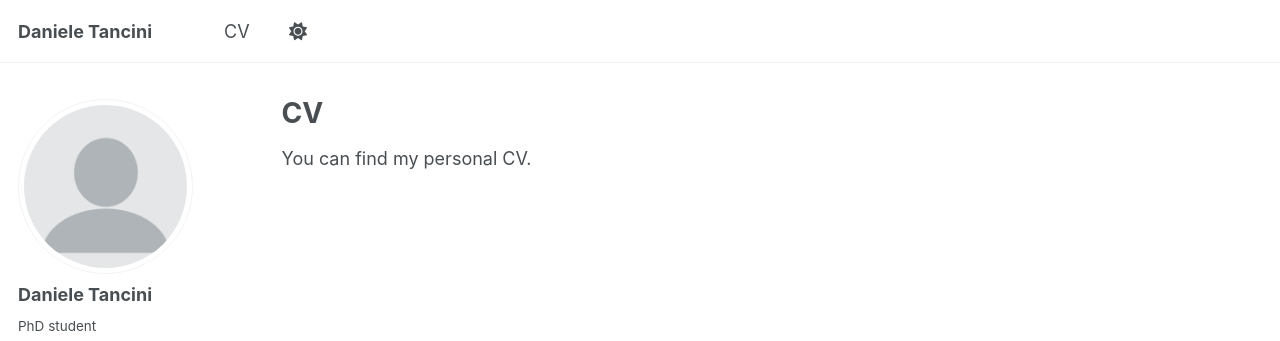
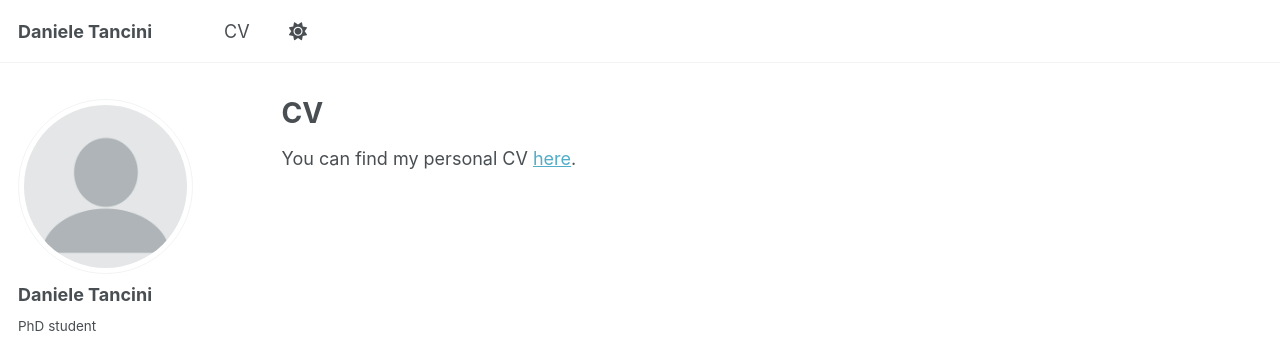
Before and after one commit to DanieleTancini/danieletancini.github.io, a Jekyll site: the page built from _pages/cv.md, in a window 1280 px wide. Shown: the top 341 px of the page. Built offline with Jekyll 4.4.1, drawn with Linux system fonts in a browser that asks for light colours; some web fonts are replaced; a script that is not in the unit is left out.

Commit message:
Update cv.md

```diff
--- a/_pages/cv.md
+++ b/_pages/cv.md
@@ -6,4 +6,4 @@ author_profile: true
 redirect_from:
   - /resume
 ---
-You can find my personal CV.
+You can find my personal CV [here](https://github.com/DanieleTancini/danieletancini.github.io/blob/master/files/CVeS.pdf).
```
